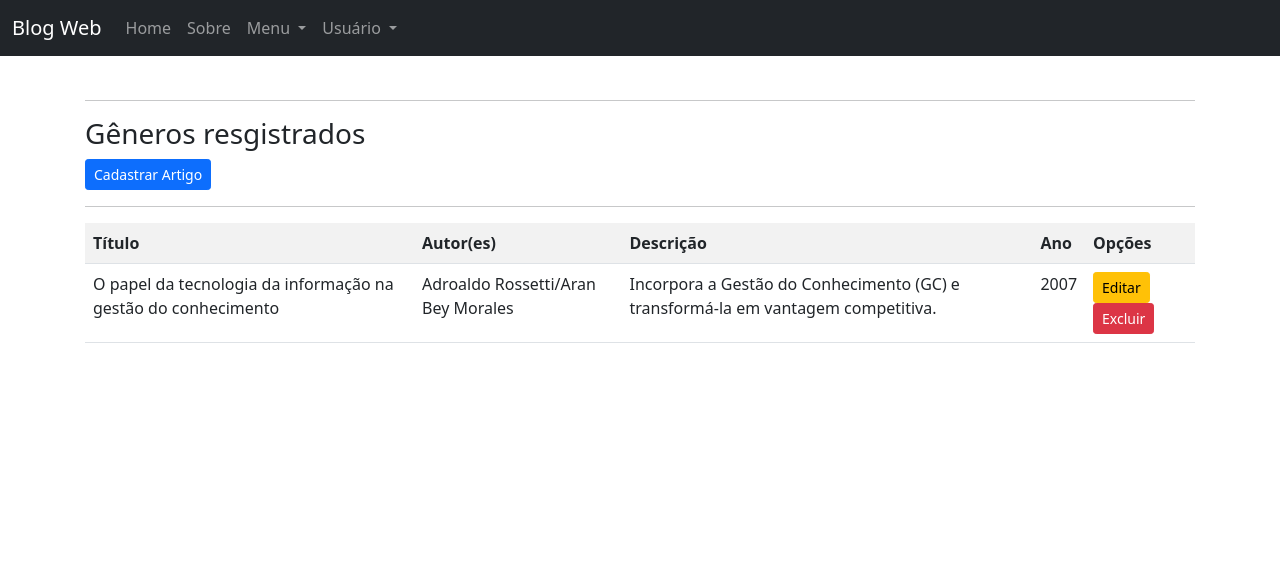
After one commit to talesrc/web-oauth, a Django app: page /listar/artigo/ in a window 1280 px wide. The commit adds this page. Shown: the top 583 px of the page. Run offline with Django 3.2, Linux system fonts and the light colour scheme; a user stored in the database is signed in; data comes from the database, SQL or seed files in the repository; both versions use the stored data as it was after the commit; some libraries are stand-ins or nearby versions.

Commit message:
criação de tabela Artigos

```diff
--- a/CRUD/Autenticacao/templates/autenticacao/cadastroUser.html
+++ b/CRUD/Autenticacao/templates/autenticacao/cadastroUser.html
@@ -13,7 +13,6 @@
 
         {{ form|crispy }}
 
-        <br>
         <button type="submit" class="btn btn-primary">Cadastrar</button>
         <br>
 
--- a/CRUD/Cadastro/models.py
+++ b/CRUD/Cadastro/models.py
@@ -23,3 +23,12 @@ class Livro(models.Model):
 
     def __str__(self):
         return "{} - {}, {} ({})".format(self.titulo, self.autor, self.ano, self.local.codigo)
+
+class Artigo(models.Model):
+    titulo = models.CharField(max_length=80, verbose_name="Título")
+    autor = models.CharField(max_length=50)
+    descricao = models.CharField(max_length=150, verbose_name="Descrição")
+    ano = models.IntegerField()
+
+    def __str__(self):
+        return "{} - {}, {} ({})".format(self.titulo, self.autor, self.descricao, self.ano)
--- /dev/null
+++ b/CRUD/Cadastro/templates/Cadastro/listaTeses.html
@@ -0,0 +1,40 @@
+{% extends 'Pages/modelo.html' %}
+
+{% load static %}
+
+{% block conteudo %}
+    <hr>
+    <h3>Gêneros resgistrados</h3>
+    <a href="{% url 'cadastro-artigo' %}" class="btn btn-primary btn-sm float-right">Cadastrar Artigo</a>
+    <hr>
+    <div class="table table-reponsive">
+        <table class="table table-striped">
+            <tr>
+                <th>Título</th>
+                <th>Autor(es)</th>
+                <th>Descrição</th>
+                <th>Ano</th>
+                <th>Opções</th>
+            </tr>
+
+            {% for artigo in object_list %}
+            <tr>
+                <td>{{ artigo.titulo }}</td>
+                <td>{{ artigo.autor }}</td>
+                <td>{{ artigo.descricao }}</td>
+                <td>{{ artigo.ano }}</td>
+                <td>
+                    <a href="{% url 'editar-artigo' artigo.pk %}" class="btn btn-warning btn-sm">Editar</a>
+                    <a href="{% url 'excluir-artigo' artigo.pk %}" class="btn btn-danger btn-sm">Excluir</a>
+
+                </td>
+            </tr>
+            {% empty %}
+
+            <tr>
+                <td colspan="3">Nenhuma Tese/Dissertação cadastrada</td>
+            </tr>
+            {% endfor %}
+        </table>
+    </div>
+{% endblock %}
--- a/CRUD/Cadastro/urls.py
+++ b/CRUD/Cadastro/urls.py
@@ -1,27 +1,34 @@
 from django.urls import path
 from django.urls.resolvers import URLPattern
 from .views import CadastroView
-from .views import LivroCreat, LocalCreat
-from .views import LivroUpdate, LocalUpdate
-from .views import LivroDelete, LocalDelete
-from .views import LivroList, LocalList
+from .views import LivroCreat, LocalCreat, ArtigoCreat
+from .views import LivroUpdate, LocalUpdate, ArtigoUpdate
+from .views import LivroDelete, LocalDelete, ArtigoDelete
+from .views import LivroList, LocalList, ArtigoList
 
 urlpatterns = [
     #CREAT - form.html
     path('cadastro/', CadastroView.as_view(), name='cadastro'),
     path('cadastro/local/', LocalCreat.as_view(), name='cadastro-local'),
     path('cadastro/livro/', LivroCreat.as_view(), name='cadastro-livro'),
+    path('cadastro/artigo/', ArtigoCreat.as_view(), name='cadastro-artigo'),
+
 
     #UPDATE
     path('editar/local/<str:pk>/', LocalUpdate.as_view(), name='editar-local'),
     path('editar/livro/<int:pk>/', LivroUpdate.as_view(), name='editar-livro'),
+    path('editar/artigo/<int:pk>/', ArtigoUpdate.as_view(), name='editar-artigo'),
+
 
     #DELETE
     path('excluir/local/<str:pk>/', LocalDelete.as_view(), name='excluir-local'),
     path('excluir/livro/<int:pk>/', LivroDelete.as_view(), name='excluir-livro'),
+    path('excluir/artigo/<int:pk>/', ArtigoDelete.as_view(), name='excluir-artigo'),
 
     #READ
     path('listar/local/', LocalList.as_view(), name='listar-local'),
     path('listar/livro/', LivroList.as_view(), name='listar-livro'),
+    path('listar/artigo/', ArtigoList.as_view(), name='listar-artigo'),
+
 
 ]
--- a/CRUD/Cadastro/views.py
+++ b/CRUD/Cadastro/views.py
@@ -3,7 +3,7 @@ from django.shortcuts import render
 from django.views.generic.base import TemplateView
 from django.views.generic.edit import CreateView, UpdateView, DeleteView
 from django.views.generic.list import ListView
-from .models import Livro, Local
+from .models import Livro, Local, Artigo
 from django.urls import reverse_lazy
 from django.contrib.auth.mixins import LoginRequiredMixin
 
@@ -24,7 +24,14 @@ class LivroCreat(LoginRequiredMixin, CreateView):
     model = Livro
     fields = ['titulo', 'autor', 'ano', 'local']
     template_name = 'Cadastro/form.html'
-    success_url = reverse_lazy('home')
+    success_url = reverse_lazy('lista-livro')
+
+class ArtigoCreat(LoginRequiredMixin, CreateView):
+    login_url = reverse_lazy('login')
+    model = Artigo
+    fields = ['titulo', 'autor', 'descricao', 'ano']
+    template_name = 'Cadastro/form.html'
+    success_url = reverse_lazy('lista-artigo')
 
 ################## UPDATE #######################
 
@@ -42,6 +49,12 @@ class LivroUpdate(LoginRequiredMixin, UpdateView):
     template_name = 'Cadastro/form.html'
     success_url = reverse_lazy('home')
 
+class ArtigoUpdate(LoginRequiredMixin, UpdateView):
+    login_url = reverse_lazy('login')
+    model = Artigo
+    fields = ['titulo', 'autor', 'descricao', 'ano']
+    template_name = 'Cadastro/form.html'
+    success_url = reverse_lazy('home')
 
 ################## DELETE ########################
 class LocalDelete(LoginRequiredMixin, DeleteView):
@@ -56,6 +69,12 @@ class LivroDelete(LoginRequiredMixin, DeleteView):
     template_name = 'Cadastro/excluir.html'
     success_url = reverse_lazy('listar-local')
 
+class ArtigoDelete(LoginRequiredMixin, DeleteView):
+    login_url = reverse_lazy('login')
+    model = Artigo
+    template_name = 'Cadastro/excluir.html'
+    success_url = reverse_lazy('home')
+
 ################## READ ########################
 class LocalList(LoginRequiredMixin, ListView):
     login_url = reverse_lazy('login')
@@ -66,3 +85,8 @@ class LivroList(LoginRequiredMixin, ListView):
     login_url = reverse_lazy('login')
     model = Livro
     template_name = 'Cadastro/listaLivro.html'
+
+class ArtigoList(LoginRequiredMixin, ListView):
+    login_url = reverse_lazy('login')
+    model = Artigo
+    template_name = 'Cadastro/listaTeses.html'
--- a/CRUD/Pages/templates/Pages/modelo.html
+++ b/CRUD/Pages/templates/Pages/modelo.html
@@ -60,6 +60,7 @@
             <ul class="dropdown-menu" aria-labelledby="navbarDropdown">
               <li><a class="dropdown-item" href="{% url 'listar-livro' %}">Livro</a></li>
               <li><a class="dropdown-item" href="{% url 'listar-local' %}">Gênero</a></li>
+              <li><a class="dropdown-item" href="{% url 'listar-artigo' %}">Artigo</a></li>
               <li><a class="dropdown-item" href="{% url 'registrar' %}">Novo Usuário</a></li>
             </ul>
           </li>
@@ -90,10 +91,6 @@
           {% endif %}
 
         </ul>
-        <form class="d-flex">
-          <input class="form-control me-2" type="search" placeholder="Search" aria-label="Search">
-          <button class="btn btn-outline-success" type="submit">Search</button>
-        </form>
       </div>
     </div>
   </nav>
```
Also changed, not shown: CRUD/Cadastro/admin.py (line endings or trailing spaces), CRUD/Cadastro/migrations/0006_artigo.py (added), CRUD/db.sqlite3.
